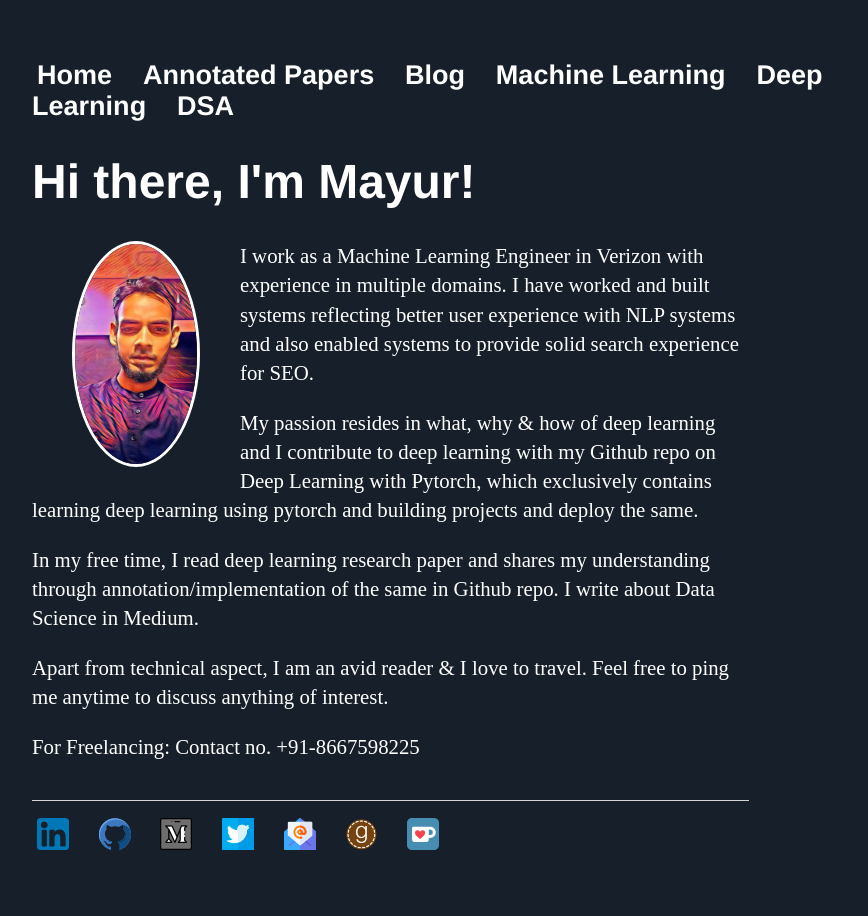
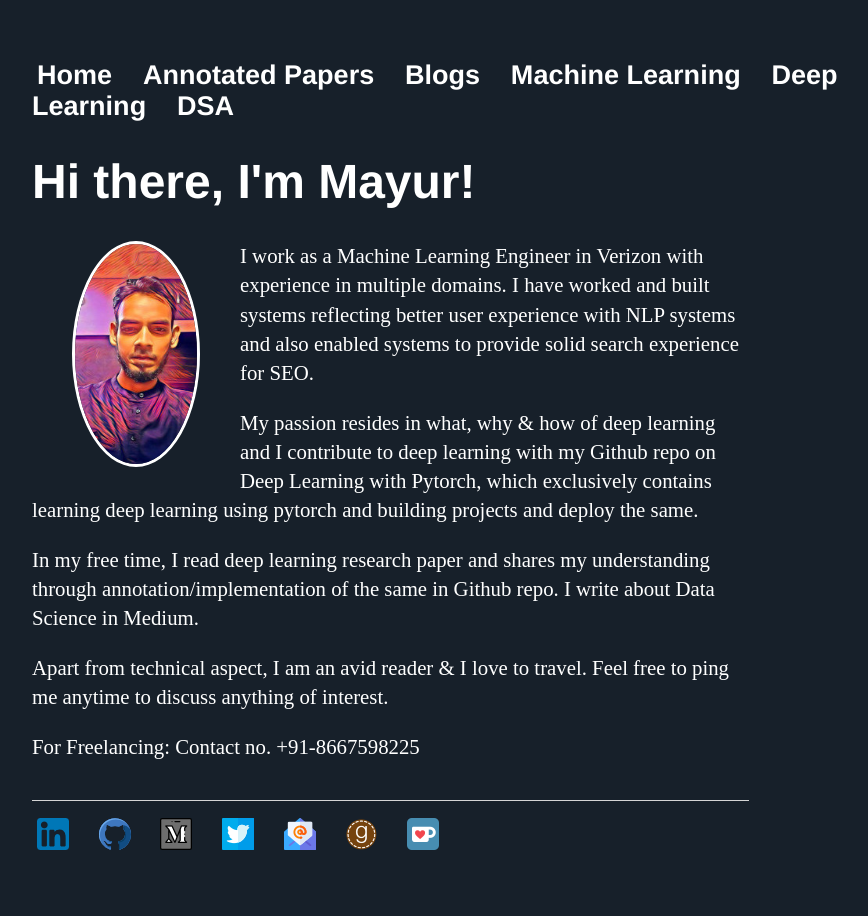
Before and after one commit to Mayurji/mayurji.github.io, a Jekyll site: the page built from index.html, in a window 1280 px wide. Shown: the whole page, without its empty margins (160-1028 px from the left). Built offline with Jekyll 4.4.1, drawn with Linux system fonts in a browser that asks for light colours.

Commit message:
Update default.html

```diff
--- a/_layouts/default.html
+++ b/_layouts/default.html
@@ -11,7 +11,7 @@
     		<ul>
         		<li><a href="/">Home</a></li>
         		<li><a href="/papers">Annotated Papers</a></li>
-        		<li><a href="/blog">Blog</a></li>
+        		<li><a href="/blog">Blogs</a></li>
 			<li><a href="/machine-learning">Machine Learning</a></li>
 			<li><a href="/deep-learning">Deep Learning</a></li>
 			<li><a href="/data-structure-algorithms">DSA</a></li>
```
